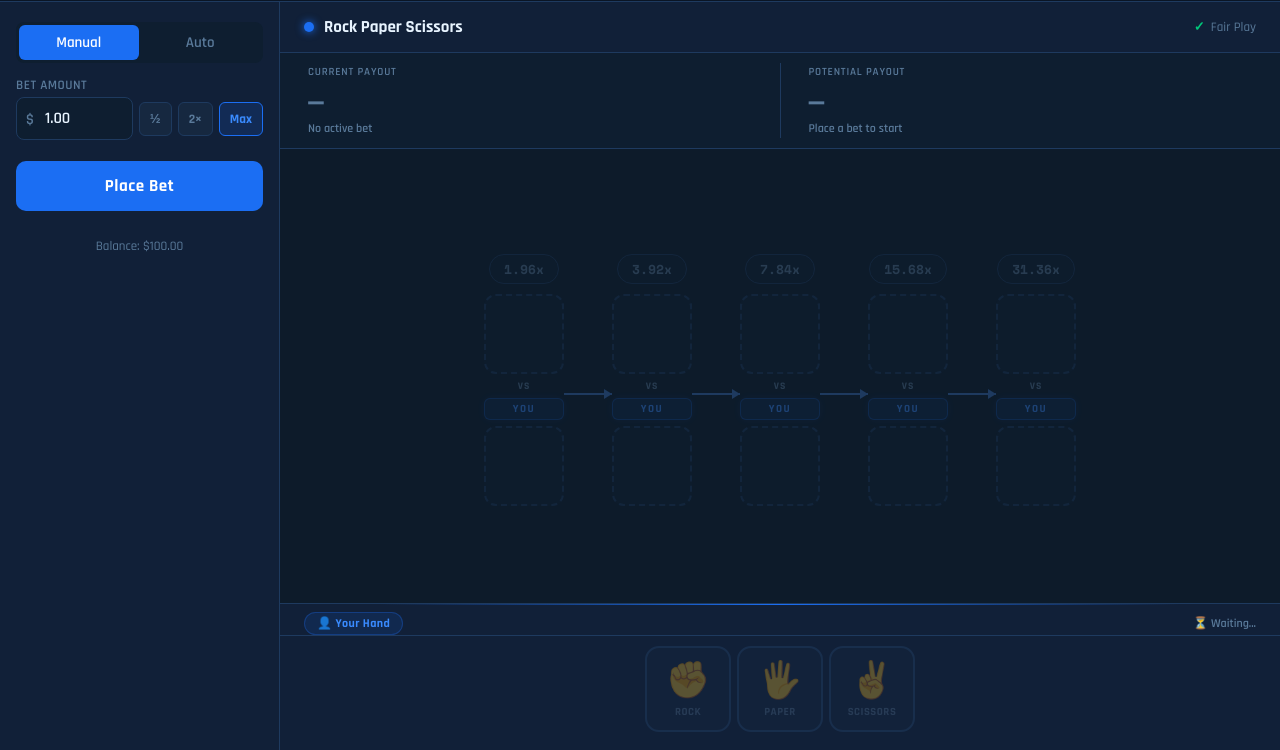
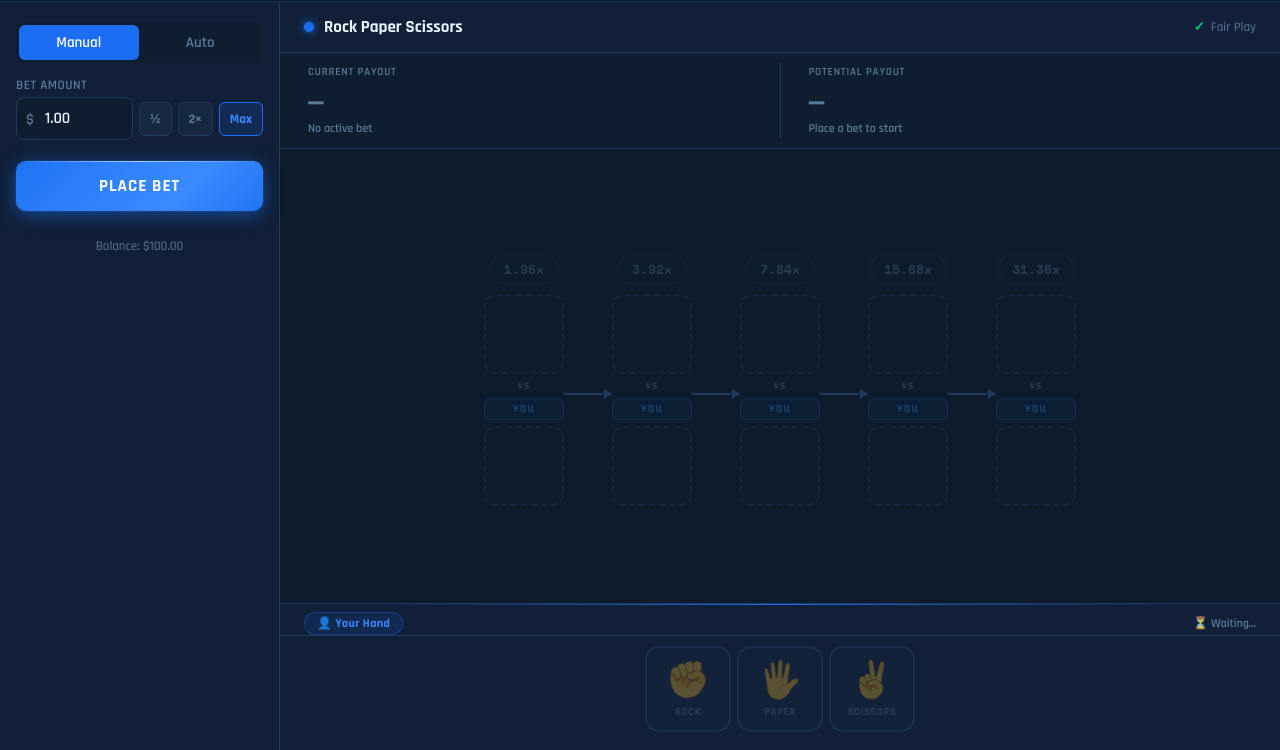
Before and after one commit to junefanyouph-svg/RPS, a plain HTML site: page index.html in a window 1280 px wide. Shown: the part 50-800 px from the top of the page. Drawn offline with nearby package versions, Linux system fonts and the light colour scheme.

Commit message:
added shine on button

```diff
--- a/style.css
+++ b/style.css
@@ -207,7 +207,10 @@ input[type="number"]:focus { border-color: var(--blue); }
 
 .btn-primary {
   width: 100%;
-  background: var(--blue);
+  position: relative;
+  overflow: hidden;
+  background: linear-gradient(135deg, #1b6ef3 0%, #3a8bff 40%, #1b6ef3 60%, #0d4fcf 100%);
+  background-size: 200% 200%;
   border: none;
   border-radius: 10px;
   padding: 14px;
@@ -216,16 +219,78 @@ input[type="number"]:focus { border-color: var(--blue); }
   font-weight: 700;
   color: white;
   cursor: pointer;
-  transition: all 0.2s;
-  letter-spacing: 0.5px;
+  letter-spacing: 1px;
+  text-transform: uppercase;
+  box-shadow: 0 4px 18px rgba(27,110,243,0.5), 0 0 0 0 rgba(58,139,255,0.4);
+  animation: placeBetPulse 2.4s ease-in-out infinite;
+  transition: transform 0.15s, box-shadow 0.15s;
 }
-.btn-primary:hover { background: var(--blue-bright); transform: translateY(-1px); }
+
+/* Shiny sweep overlay */
+.btn-primary::before {
+  content: '';
+  position: absolute;
+  top: 0;
+  left: -75%;
+  width: 50%;
+  height: 100%;
+  background: linear-gradient(
+    120deg,
+    transparent 0%,
+    rgba(255,255,255,0.08) 40%,
+    rgba(255,255,255,0.35) 50%,
+    rgba(255,255,255,0.08) 60%,
+    transparent 100%
+  );
+  animation: shineSweep 2.4s ease-in-out infinite;
+  pointer-events: none;
+}
+
+/* Subtle top edge glint */
+.btn-primary::after {
+  content: '';
+  position: absolute;
+  top: 0;
+  left: 0;
+  right: 0;
+  height: 1px;
+  background: linear-gradient(90deg, transparent, rgba(255,255,255,0.6), transparent);
+  pointer-events: none;
+}
+
+@keyframes shineSweep {
+  0%   { left: -75%; }
+  60%  { left: 125%; }
+  100% { left: 125%; }
+}
+
+@keyframes placeBetPulse {
+  0%, 100% {
+    box-shadow: 0 4px 18px rgba(27,110,243,0.5), 0 0 0 0 rgba(58,139,255,0.4);
+    background-position: 0% 50%;
+  }
+  50% {
+    box-shadow: 0 6px 28px rgba(27,110,243,0.7), 0 0 0 6px rgba(58,139,255,0);
+    background-position: 100% 50%;
+  }
+}
+
+.btn-primary:hover {
+  transform: translateY(-2px) scale(1.02);
+  box-shadow: 0 8px 32px rgba(27,110,243,0.7);
+}
+.btn-primary:active {
+  transform: translateY(0px) scale(0.98);
+}
 .btn-primary:disabled {
   background: #1a2a3a;
   color: var(--text-dim);
   cursor: not-allowed;
   transform: none;
+  animation: none;
+  box-shadow: none;
 }
+.btn-primary:disabled::before { display: none; }
 
 .btn-secondary {
   width: 100%;
```
